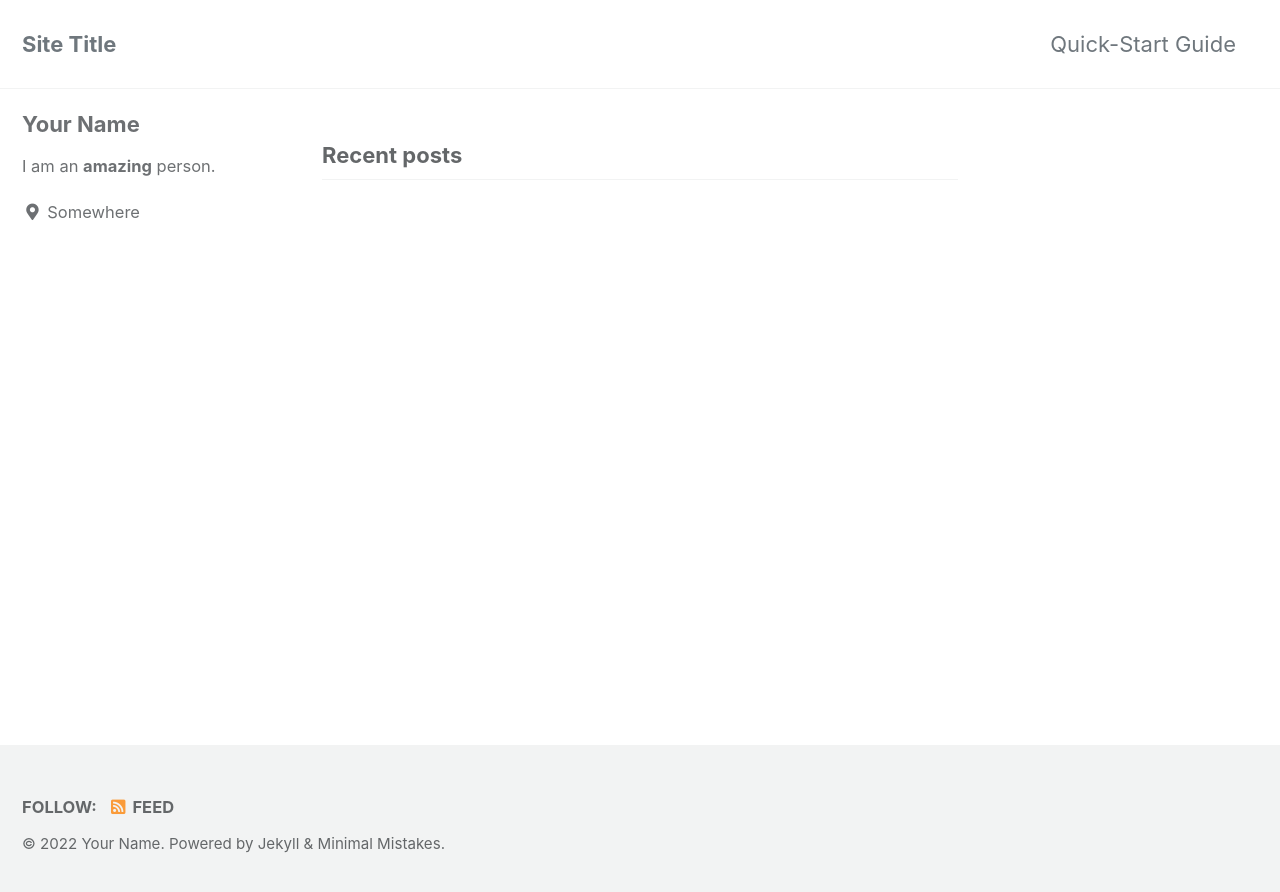
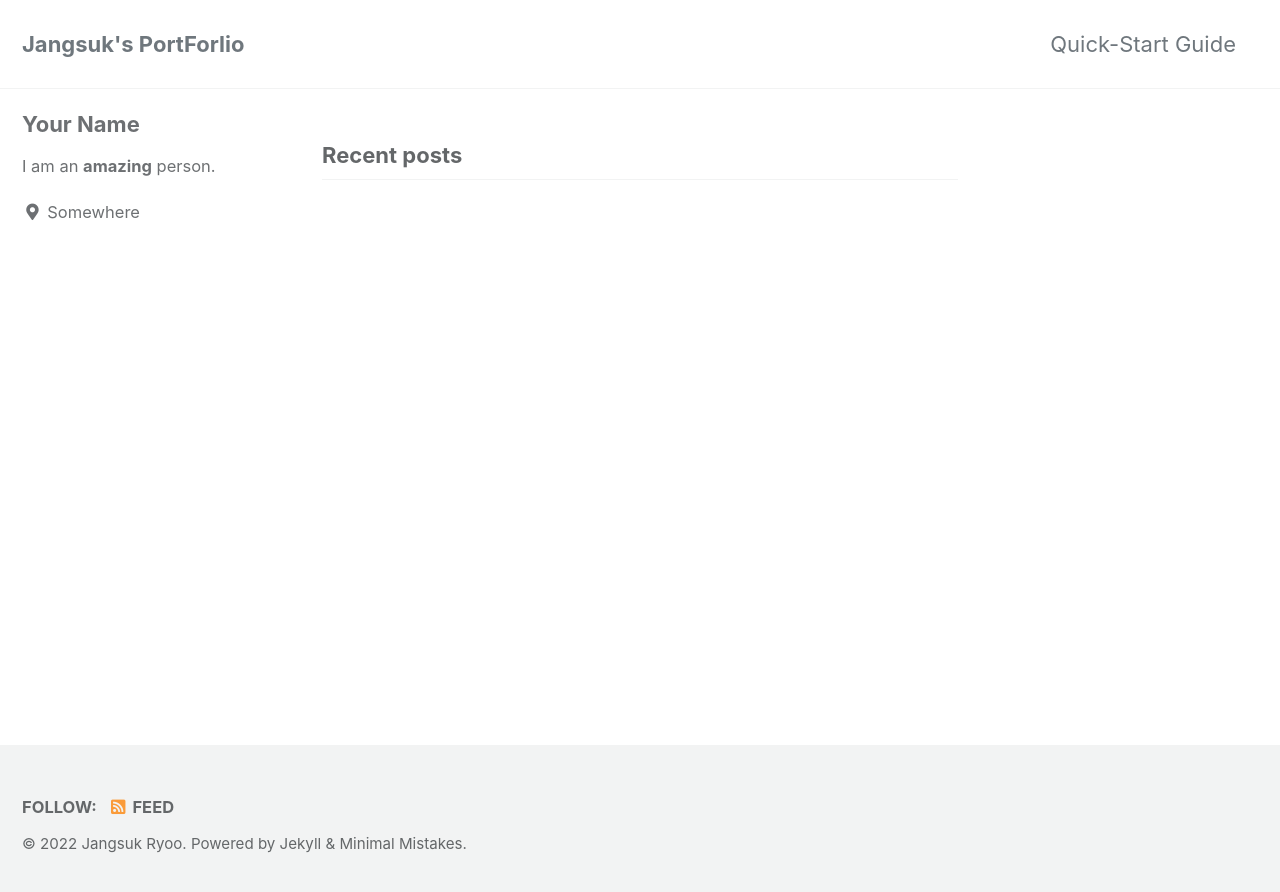
Before and after one commit to JangsukRyoo/JangsukRYoo.github.io, a Jekyll site: the page built from index.html, in a window 1280 px wide. Shown: the top 892 px of the page. Built offline with Jekyll 4.4.1, drawn with Linux system fonts in a browser that asks for light colours; cached includes are drawn as plain includes; the list of posts is cut into pages by our own code.

Commit message:
Update _config.yml

```diff
--- a/_config.yml
+++ b/_config.yml
@@ -16,11 +16,11 @@ minimal_mistakes_skin    : "default" # "air", "aqua", "contrast", "dark", "dirt"
 
 # Site Settings
 locale                   : "en-US"
-title                    : "Site Title"
+title                    : "Jangsuk's PortForlio"
 title_separator          : "-"
 subtitle                 : # site tagline that appears below site title in masthead
-name                     : "Your Name"
-description              : "An amazing website."
+name                     : "Jangsuk Ryoo"
+description              : "https://jangsukryoo.github.io/"
 url                      : # the base hostname & protocol for your site e.g. "https://mmistakes.github.io"
 baseurl                  : # the subpath of your site, e.g. "/blog"
 repository               : # GitHub username/repo-name e.g. "mmistakes/minimal-mistakes"
```
